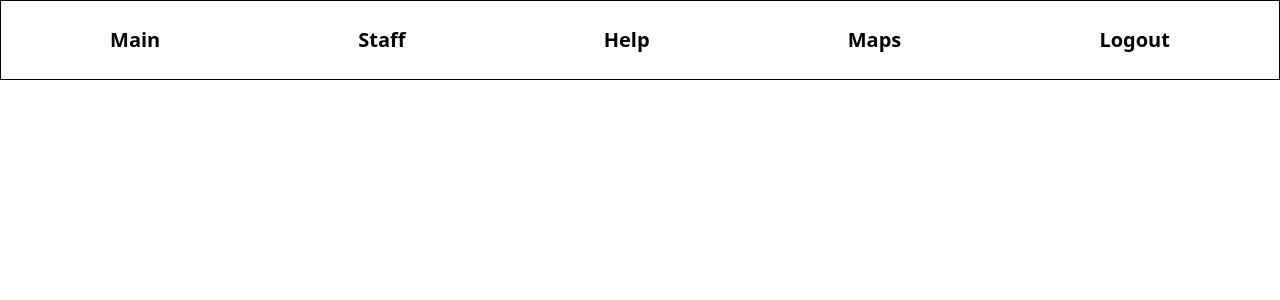
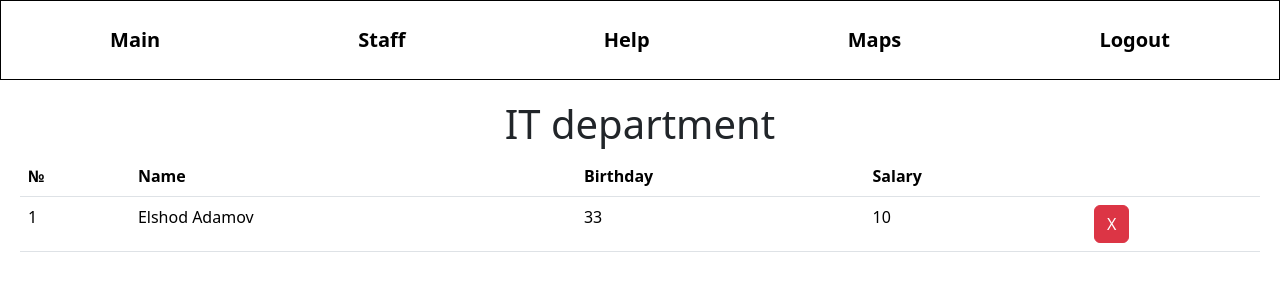
Before and after one commit to aziz3391/managementapp, a Vue app: page /home/1 in a window 1280 px wide. Shown: the top 300 px of the page. Built offline with nearby package versions, Linux system fonts and the light colour scheme; data requests are answered from the project's data file.

Commit message:
Did a lot of things kinda, but not so many, the only thing left is adding add function to staffdepartment.

```diff
--- a/db.json
+++ b/db.json
@@ -1,25 +1,39 @@
 {
   "staff": [
     {
-      "department": "IT department",
+      "department": 4,
       "name": "Azizbek",
-      "date": "2003-12-12",
-      "salary": 32,
-      "id": 19
+      "date": "2003-08-31",
+      "salary": 5000,
+      "id": 29
     },
     {
-      "department": "Student support",
-      "name": "Bobur Ochilov",
-      "date": "1980-12-31",
-      "salary": 10000000,
-      "id": 20
+      "department": 4,
+      "name": "Ochilov Bobir",
+      "date": "1986-12-31",
+      "salary": 10,
+      "id": 30
     },
     {
-      "department": "IT department",
+      "department": 3,
+      "name": "Otkir aka",
+      "date": "1979-12-12",
+      "salary": 10,
+      "id": 31
+    },
+    {
+      "department": 1,
       "name": "Elshod Adamov",
-      "date": "1989-12-12",
+      "date": "1990-03-11",
       "salary": 10,
-      "id": 21
+      "id": 32
+    },
+    {
+      "department": 2,
+      "name": "Asadullahonova Dildora",
+      "date": "1980-12-12",
+      "salary": 10,
+      "id": 33
     }
   ],
   "departs": [
--- a/src/components/AddStaff.vue
+++ b/src/components/AddStaff.vue
@@ -23,11 +23,7 @@
             v-model="staff.department"
           >
             <option value="0" disabled>Department</option>
-            <option
-              v-for="(item, index) in dep"
-              :key="index"
-              :value="item.title"
-            >
+            <option v-for="(item, index) in dep" :key="index" :value="item.id">
               {{ item.title }}
             </option>
           </select>
--- a/src/components/StaffInfo.vue
+++ b/src/components/StaffInfo.vue
@@ -2,12 +2,9 @@
   <div class="container">
     <div class="d-flex">
       <h2>List of Staff</h2>
-      <button id="btnadd" class="btn btn-success" @click="toggle()">
-        Add new staff
-      </button>
+      <button class="btn btn-success" @click="toggle()">Add new staff</button>
     </div>
 
-    <button v-if="false" @click="undo1()" class="undo2">Undo</button>
     <table class="table">
       <thead v-if="staffs.length > 0">
         <tr>
@@ -23,7 +20,7 @@
         <tr v-for="(vstaff, index) in staffs" :key="index">
           <td>{{ index + 1 }}</td>
           <td>{{ vstaff.name }}</td>
-          <td>{{ vstaff.department }}</td>
+          <td>{{ getdepart(vstaff.department) }}</td>
           <td>{{ getage(vstaff.date) }}</td>
           <td>{{ vstaff.salary }}</td>
           <td>
@@ -69,20 +66,25 @@ export default {
     };
   },
   methods: {
+    getdepart(id) {
+      let dep = this.depart.find((element) => element.id == id);
+      // console.log(dep.title);
+      return dep.title;
+    },
     getage(day) {
       let date = new Date(day);
-      console.log(date.getFullYear());
+      // console.log(date.getFullYear());
       let tday = new Date();
-      console.log(tday.getFullYear());
+      // console.log(tday.getFullYear());
       return tday.getFullYear() - date.getFullYear();
     },
     toggle() {
       this.toggl = !this.toggl;
-      console.log(this.forstaff);
+      // console.log(this.forstaff);
     },
     togglevalue(child) {
       this.toggl = child;
-      console.log(this.toggl);
+      // console.log(this.toggl);
     },
     add(staffobj) {
       axios.post(`${this.url}/staff`, staffobj).then((res) => {
@@ -114,6 +116,11 @@ export default {
         this.staffs = res.data;
       }
     });
+    axios.get(`${this.url}/departs`).then((res) => {
+      if (res.status == 200) {
+        this.depart = res.data;
+      }
+    });
   },
 };
 </script>
--- a/src/components/inner/StaffDepartment.vue
+++ b/src/components/inner/StaffDepartment.vue
@@ -0,0 +1,98 @@
+<template>
+  <div class="header">
+    <h1 class="text">{{ title }}</h1>
+  </div>
+  <table class="table">
+    <thead v-if="somestaffs.length > 0">
+      <tr>
+        <td>№</td>
+        <td>Name</td>
+
+        <td>Birthday</td>
+        <td>Salary</td>
+        <td></td>
+      </tr>
+    </thead>
+
+    <tbody v-if="somestaffs.length > 0">
+      <tr v-for="(vstaff, index) in somestaffs" :key="index">
+        <td>{{ index + 1 }}</td>
+        <td>{{ vstaff.name }}</td>
+
+        <td>{{ getage(vstaff.date) }}</td>
+        <td>{{ vstaff.salary }}</td>
+        <td>
+          <button @click="remove(vstaff.id)" class="btn btn-danger">X</button>
+        </td>
+      </tr>
+    </tbody>
+    <tbody v-else>
+      <tr>
+        <td colspan="3">
+          <div class="text-center">For now there is nothing to show</div>
+        </td>
+      </tr>
+    </tbody>
+  </table>
+</template>
+
+<script>
+import axios from "axios";
+export default {
+  methods: {
+    getage(day) {
+      let date = new Date(day);
+      console.log(date.getFullYear());
+      let tday = new Date();
+      console.log(tday.getFullYear());
+      return tday.getFullYear() - date.getFullYear();
+    },
+    remove(id) {
+      if (confirm("Confirm your action of deletion")) {
+        axios.delete(`${this.url}/${id}`).then((res) => {
+          if (res.status == 200) {
+            let index = this.somestaffs.findIndex(
+              (element) => element.id == id
+            );
+            if (index != -1) {
+              this.somestaffs.splice(index, 1);
+            }
+          }
+        });
+      }
+    },
+  },
+  data() {
+    return {
+      somestaffs: [],
+      staffs: [],
+      fordep: [],
+      title: "error",
+      id: this.$route.params.id,
+      url: "http://localhost:3000/staff",
+      uri: "http://localhost:3000/departs",
+    };
+  },
+  mounted() {
+    axios.get(`${this.uri}`).then((res) => {
+      if (res.status == 200) {
+        this.fordep = res.data;
+        let name = this.fordep.find((element) => element.id == this.id);
+
+        this.title = name.title;
+        console.log(this.title);
+      }
+    });
+    axios.get(`${this.url}?department=${this.id}`).then((res) => {
+      if (res.status == 200) {
+        this.somestaffs = res.data;
+        console.log(res.data);
+      }
+    });
+  },
+};
+</script>
+
+<style lang="scss">
+@import "/src/styles/staffdep";
+</style>
--- a/src/pages/HomePage.vue
+++ b/src/pages/HomePage.vue
@@ -22,7 +22,11 @@
         <tr v-for="(item, index) in departs" :key="index">
           <td>{{ index + 1 }}</td>
           <td>{{ item.title }}</td>
-          <td>{{ GetCount(item.title) }}</td>
+          <td>
+            <router-link :to="`/home/${item.id}`">
+              {{ GetCount(item.id) }}
+            </router-link>
+          </td>
           <td>
             <button @click="remove(item.id)" class="btn btn-danger">
               <ion-icon name="close-outline"></ion-icon>
@@ -60,8 +64,8 @@ export default {
   },
   components: {},
   methods: {
-    GetCount(title) {
-      let number = this.workers.filter((worker) => worker.department == title);
+    GetCount(id) {
+      let number = this.workers.filter((worker) => worker.department == id);
       return number.length;
     },
     change() {
--- a/src/router.js
+++ b/src/router.js
@@ -6,7 +6,7 @@ import StaffInfo from '@/components/StaffInfo'
 import MapsVue from '@/components/MapsVue'
 import LogOut from '@/components/LogOut'
 import HelpVue from '@/components/HelpVue'
-
+import StaffDepartment from '@/components/inner/StaffDepartment'
 
 const routes = [{
     path: '/home',
@@ -32,6 +32,10 @@ const routes = [{
     path: '/help',
     component: HelpVue
 },
+{
+    path: '/home/:id',
+    component: StaffDepartment
+}
 
 
 
--- /dev/null
+++ b/src/styles/staffdep.scss
@@ -0,0 +1,6 @@
+.header {
+    width: 100%;
+
+    display: flex;
+    justify-content: center;
+}
```
